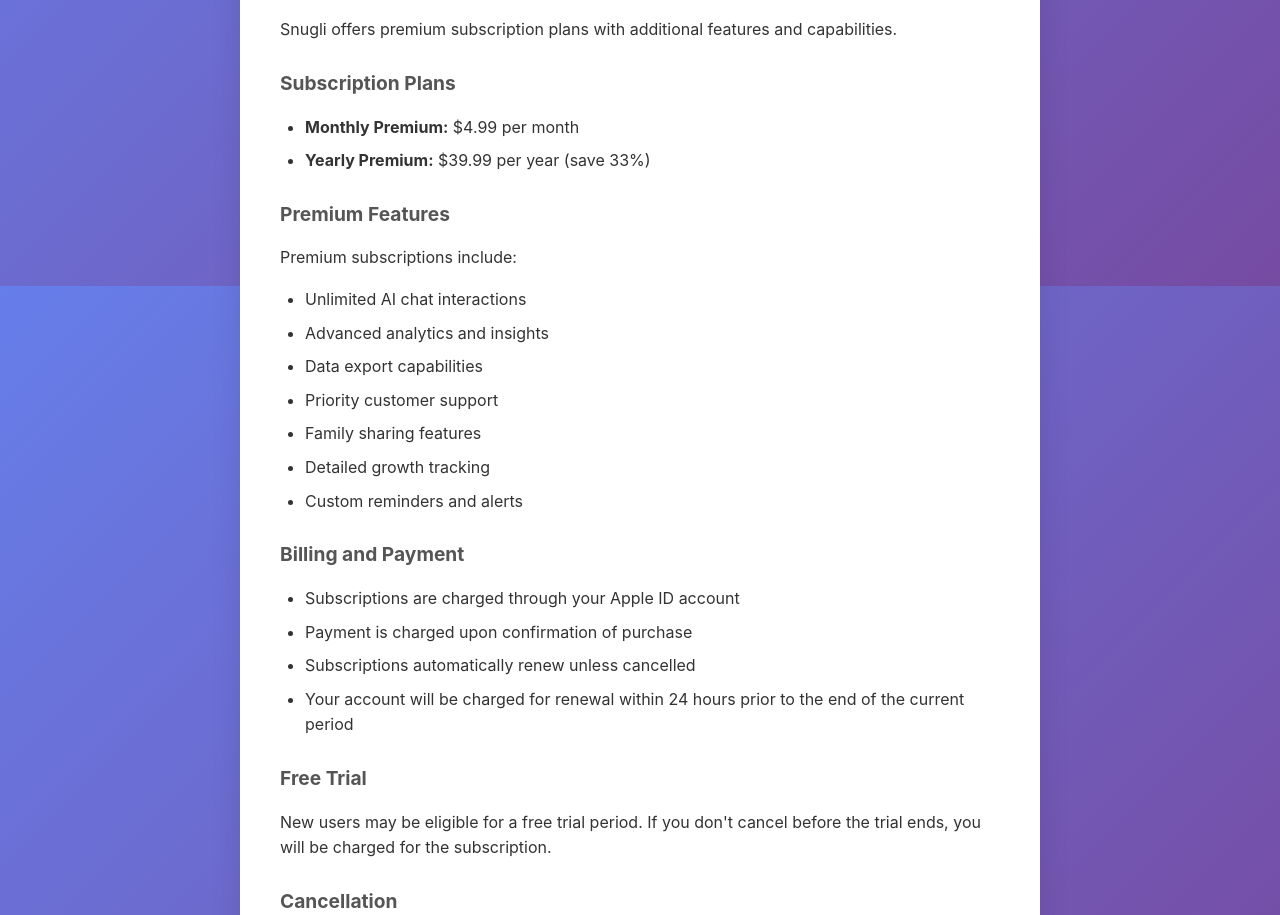
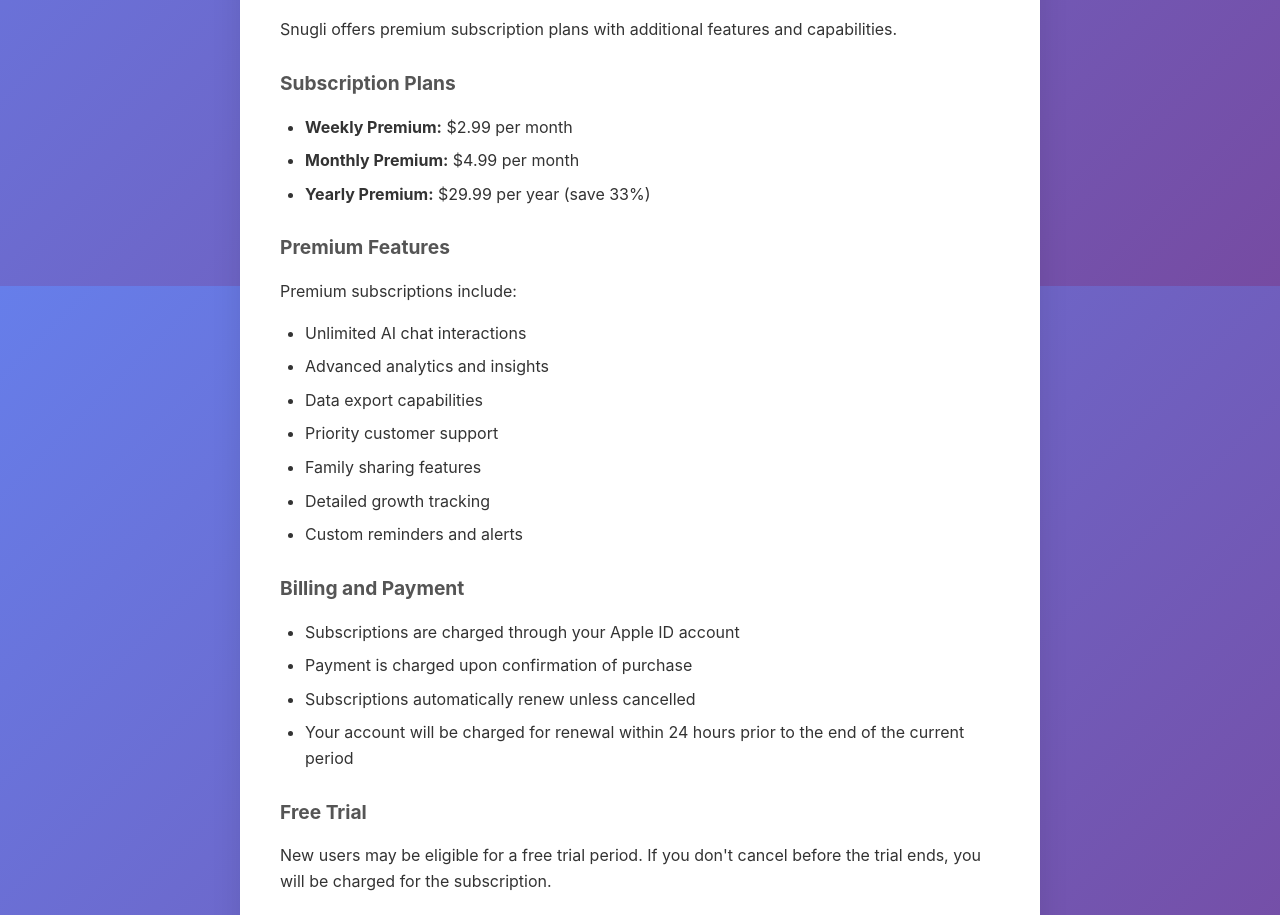
Before and after one commit to 237LR/snugli-legal, a plain HTML site: page index.html in a window 1280 px wide. Shown: the part 5314-6229 px from the top of the page. Drawn offline with Linux system fonts and the light colour scheme.

Commit message:
Update index.html

```diff
--- a/index.html
+++ b/index.html
@@ -320,8 +320,9 @@
 
             <h3>Subscription Plans</h3>
             <ul>
+                <li><strong>Weekly Premium:</strong> $2.99 per month</li>
                 <li><strong>Monthly Premium:</strong> $4.99 per month</li>
-                <li><strong>Yearly Premium:</strong> $39.99 per year (save 33%)</li>
+                <li><strong>Yearly Premium:</strong> $29.99 per year (save 33%)</li>
             </ul>
 
             <h3>Premium Features</h3>
```
